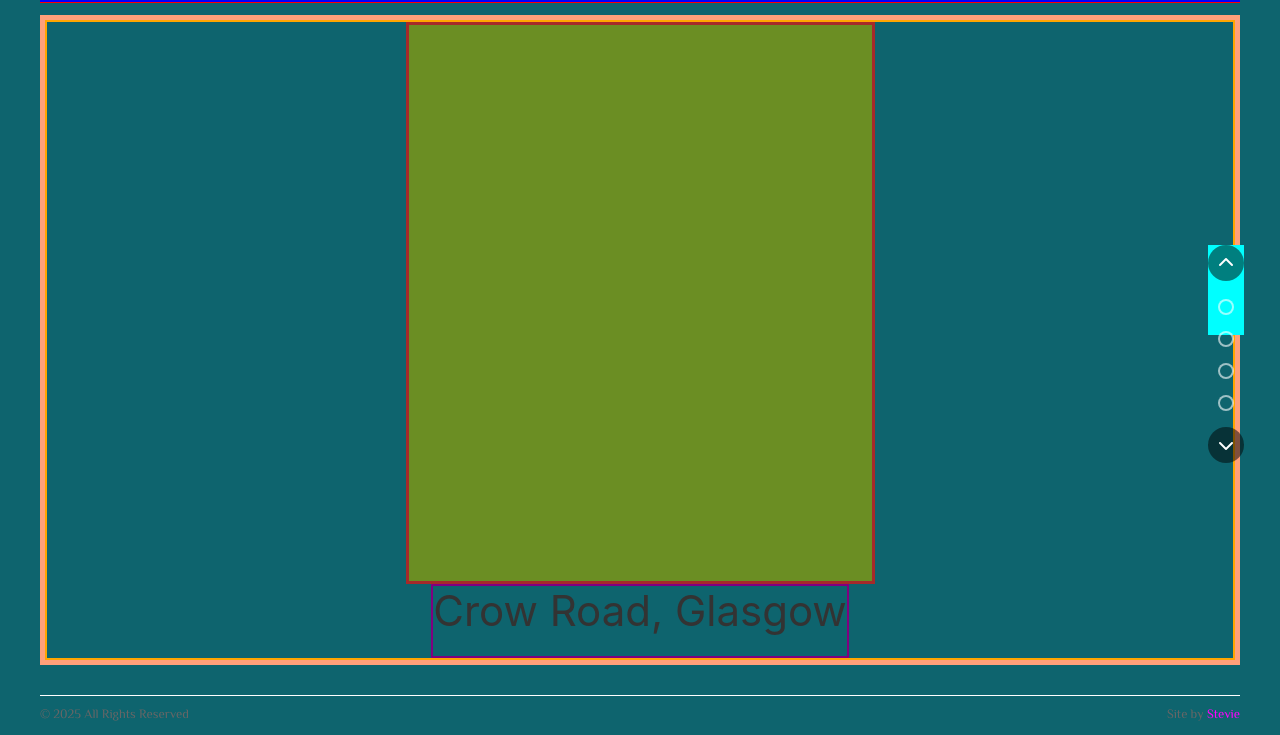
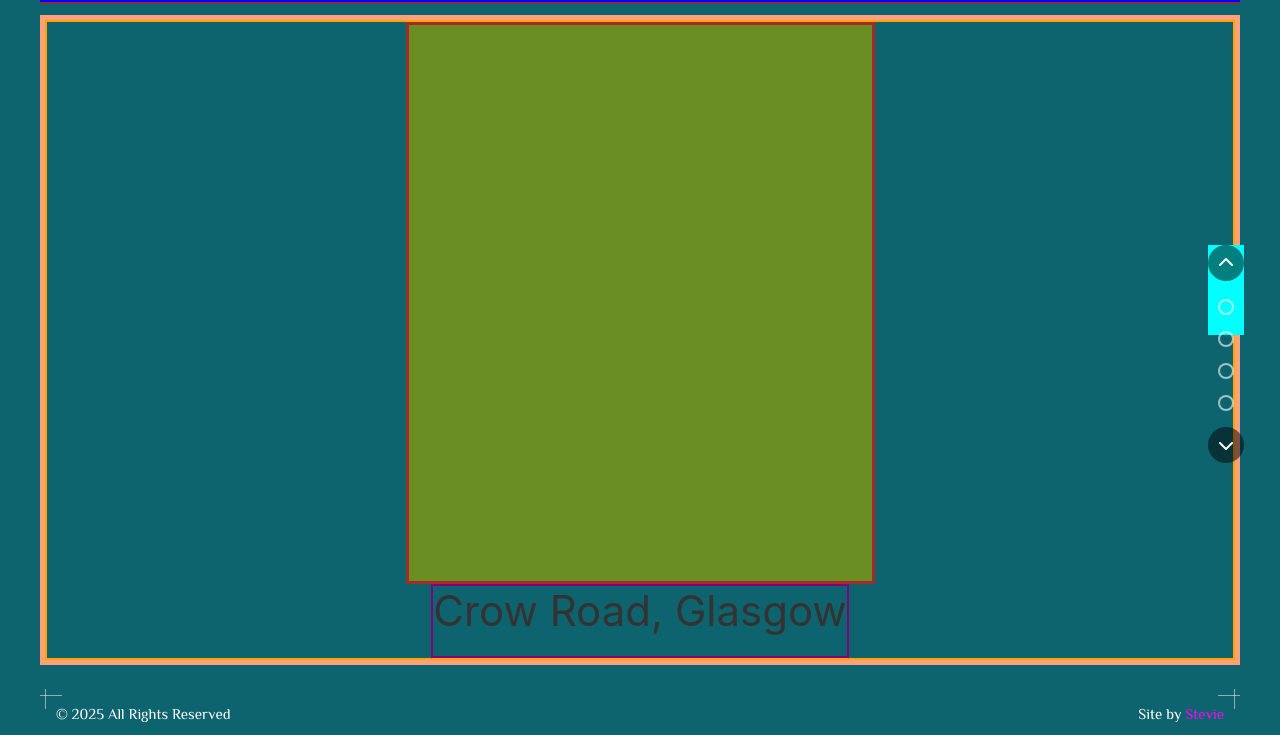
Before and after one commit to steviemarshall/tenementdoors.co.uk, a website: page src/index.html in a window 1280 px wide. Shown: the part 65-800 px from the top of the page. Drawn offline with nearby package versions, Linux system fonts and the light colour scheme; files that its build step writes are made by us from their sources.

Commit message:
footer-styling

```diff
--- a/src/index.html
+++ b/src/index.html
@@ -970,7 +970,7 @@
     </div>
 
     <div class="footer-wrapper">
-      <div class="container">
+      <div class="uk-container">
         <footer class="primary-footer">
           <small class="copy">&copy; <script>document.write(new Date().getFullYear())</script> All Rights Reserved</small>
           <small class="ref">Site by <a href="http://www.steviemarshall.co.uk">Stevie</a></small>
--- a/src/scss/layout/_footer.scss
+++ b/src/scss/layout/_footer.scss
@@ -9,16 +9,86 @@
 }
 
 .primary-footer {
-	border-top: 1px solid white;
+	position: relative;
+	// border-top: 1px solid white;
 	display: flex;
 	justify-content: space-between;
 	padding-top: 10px;
+	&:before,
+	&:after {
+		content: '';
+		position: absolute;
+		z-index: 1;
+		height: 1px;
+		width: 22px;
+		// background-color: #fff;
+		@include HEXtoRGBA(background-color, $white, .5);
+		top: 0;
+	}
+	&:before {
+		left: 0;
+	}
+	&:after {
+		right: 0;
+	}
+}
+
+small.copy,
+small.ref {
+	position: relative;
+	font-size: 15px;
+	color: $white;
+	// @include HEXtoRGBA(background-color, $white, .5);
+	&:before,
+	&:after {
+		content: '';
+		position: absolute;
+		z-index: 1;
+	}
+}
+
+small.copy {
+	padding-left: 16px;
+	&:before{
+		top: -16px;
+		height: 20px;
+		width: 1px;
+		// background-color: #fff;
+		left: 5px;
+		@include HEXtoRGBA(background-color, $white, .5);
+	}
+}
+small.ref {
+	padding-right: 16px;
+	&:after {
+		top: -16px;
+		height: 20px;
+		width: 1px;
+		// background-color: #fff;
+		@include HEXtoRGBA(background-color, $white, .5);
+		right: 5px;
+	}
+	// &:before {
+  //   left: 0;
+	// }
+	// &:after {
+  //   right: 0;
+	// }
+}
+
+
+
+
+// small.ref {
+// 	background-color: red;
+// 	padding-right: 16px;
+// }
+
+@media (min-width: $breakpoint-small) {
 }
 
 @media (min-width: $breakpoint-medium) {
-
 }
 
 @media (min-width: $breakpoint-large) {
-
 }
```
Also changed, not shown: web/index.html (+1 -1 lines), web/assets/css/main.css.
